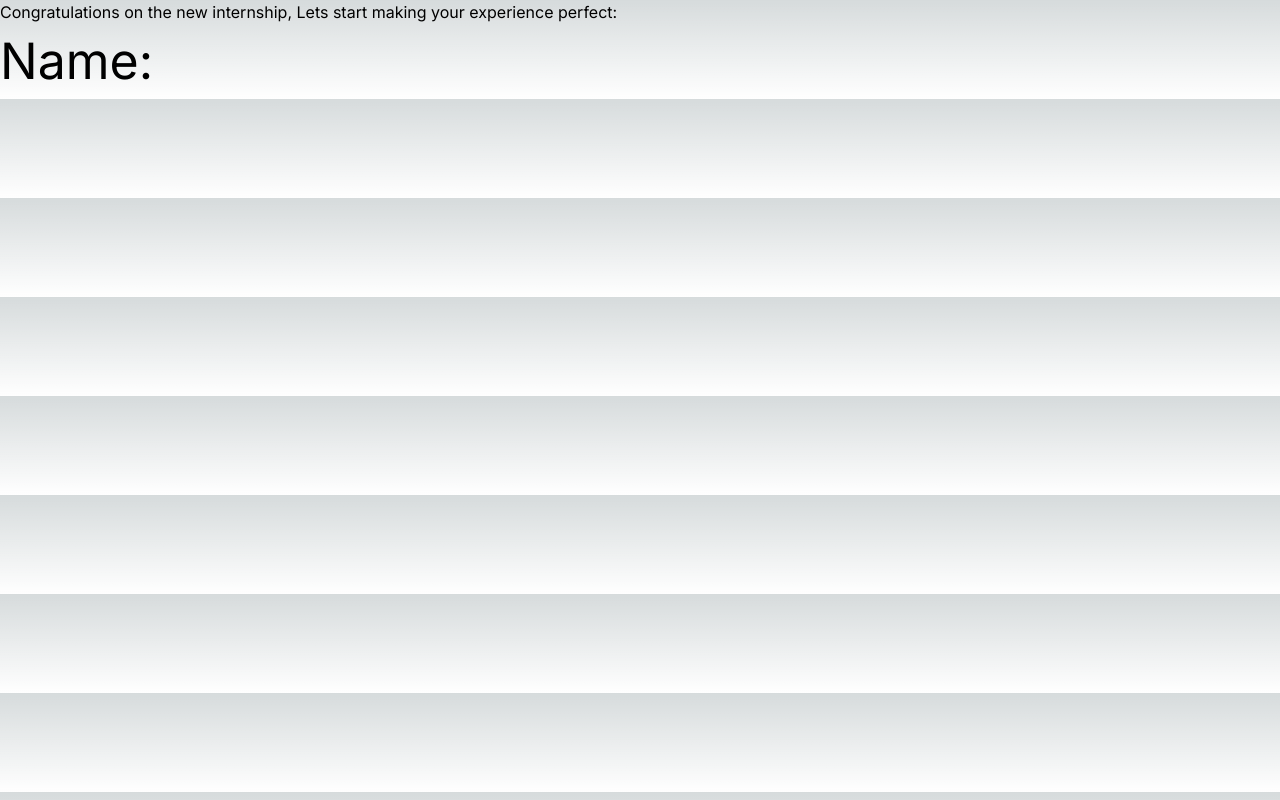
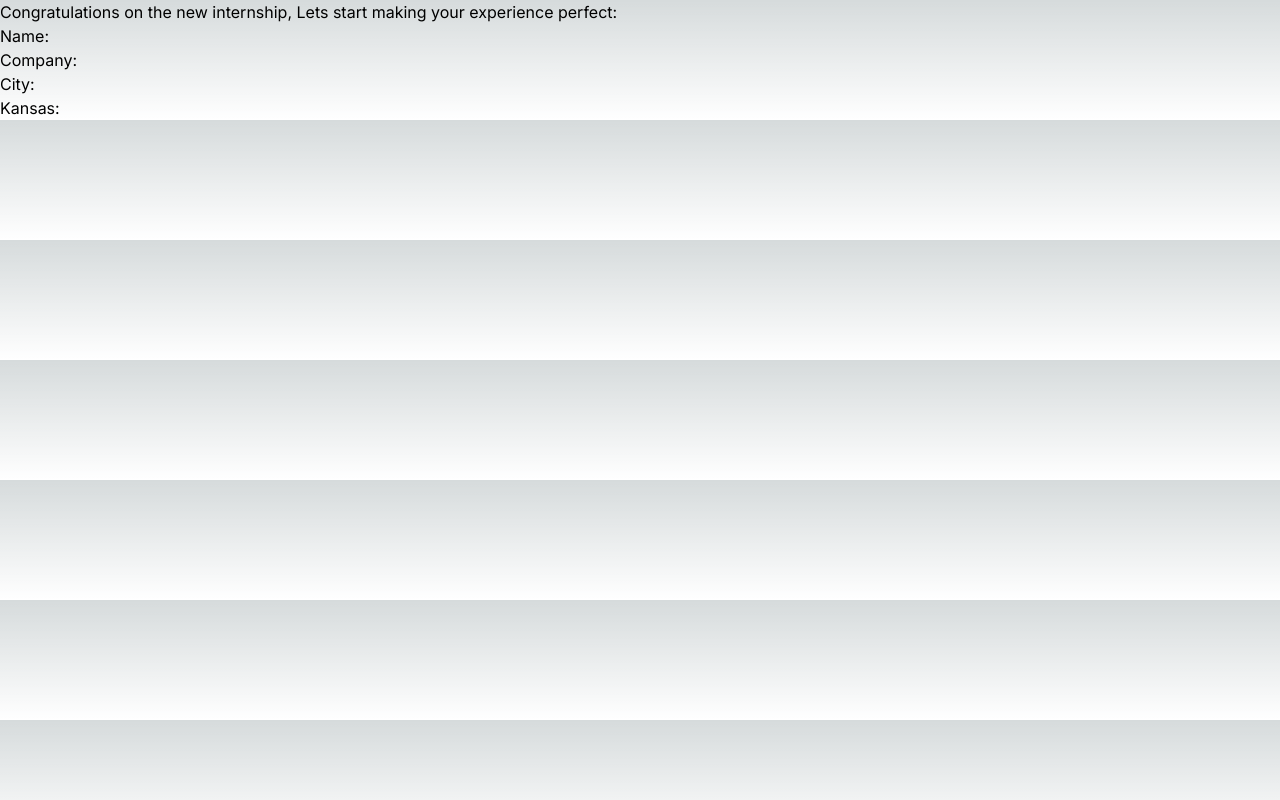
Before and after one commit to alexisDiaz-W/Findr, a Next.js app: page /InternPage in a window 1280 px wide. Built offline with nearby package versions, Linux system fonts and the light colour scheme.

Commit message:
changing format of intern app.tsx

```diff
--- a/app/InternPage/page.tsx
+++ b/app/InternPage/page.tsx
@@ -3,7 +3,10 @@ import React from "react"
 const PricingPage = () => {
     return (
         <div>Congratulations on the new internship, Lets start making your experience perfect:
-            <h1>Name: </h1>
+            <h2>Name: </h2>
+            <h2>Company: </h2>
+            <h2>City: </h2>
+            <h2>Kansas: </h2>
         </div>
     )
 }
```
